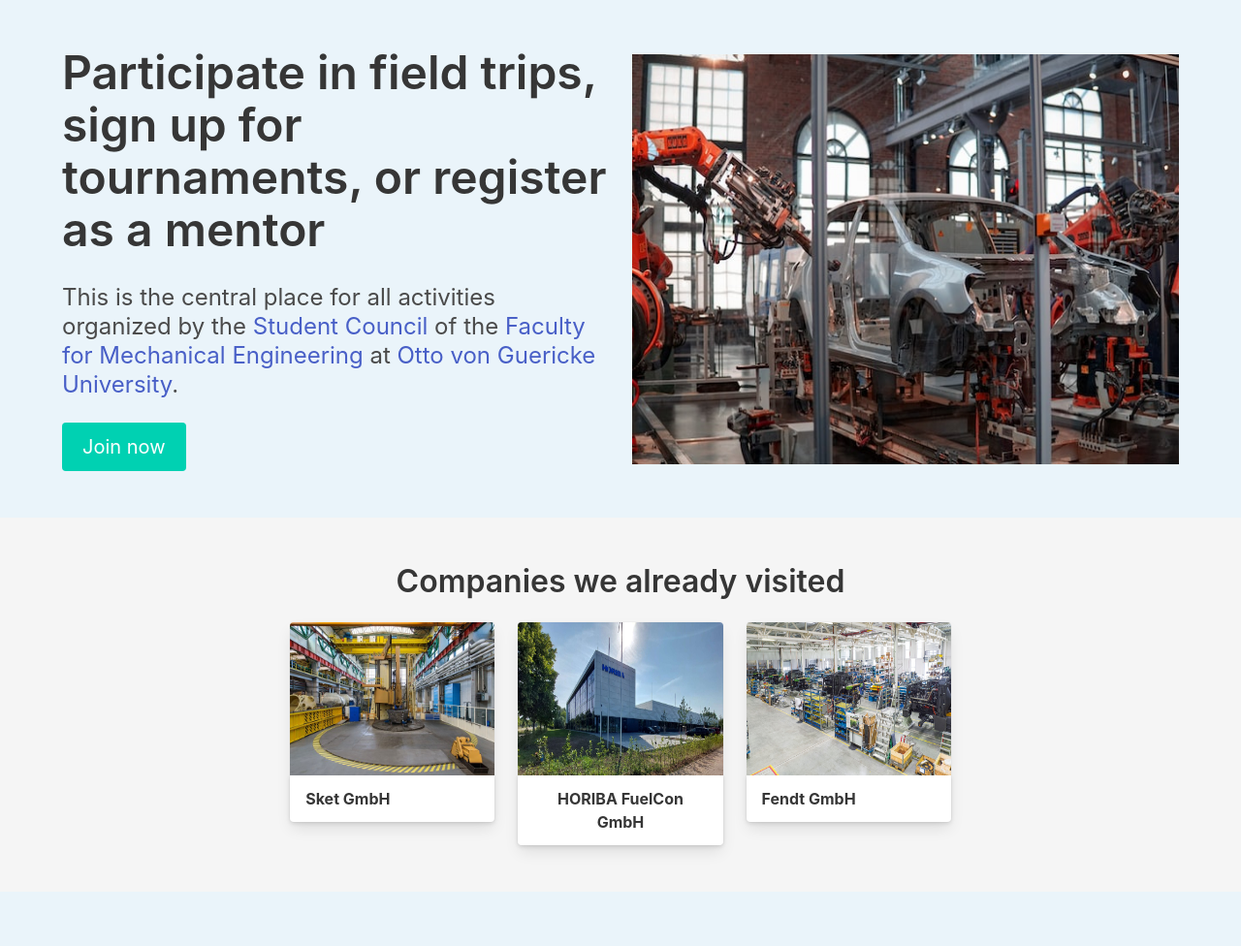
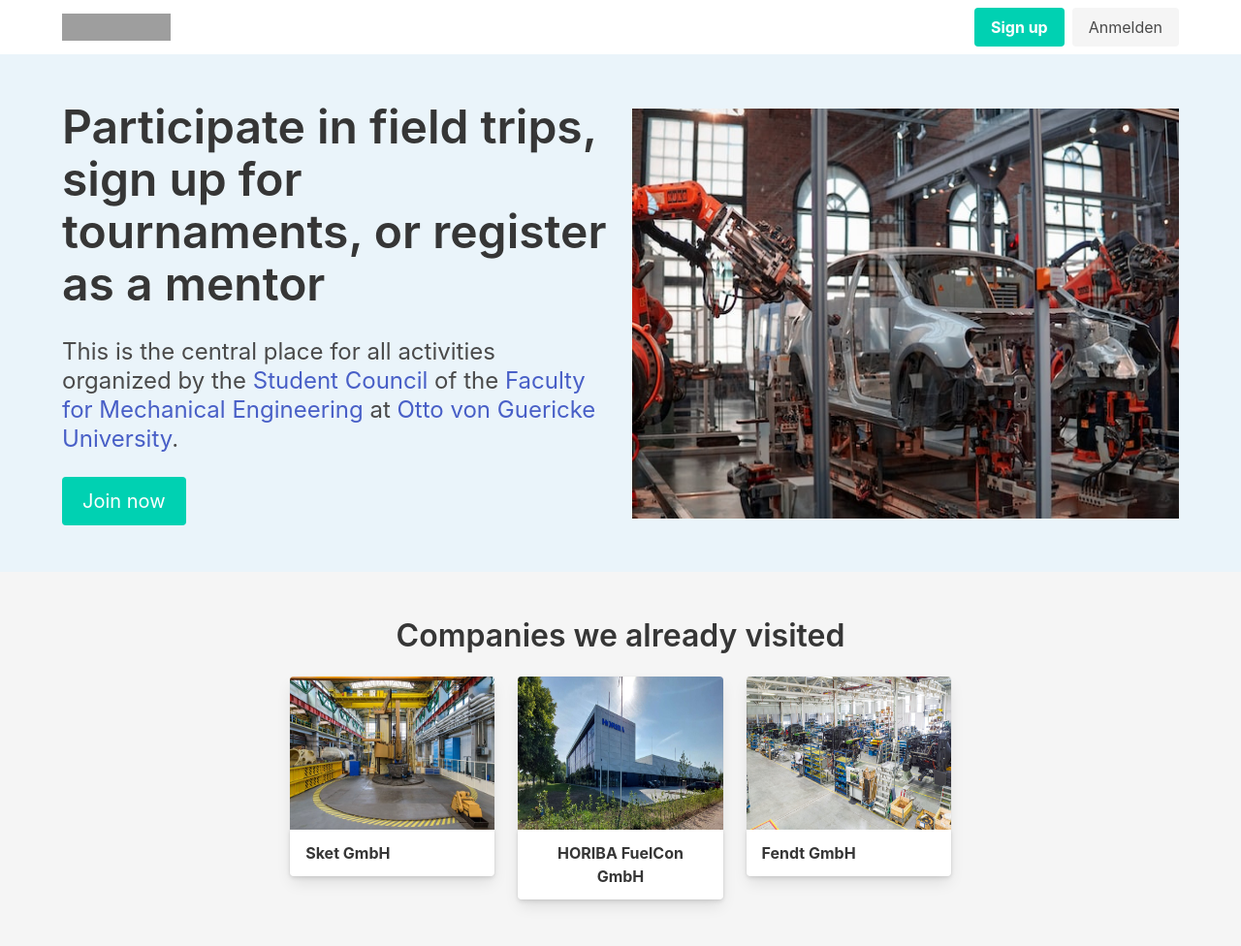
Before and after one commit to timptner/klubhaus, a Django app: page / in a window 1280 px wide. Shown: the whole page at 97% size. Before the commit the page ends 882 px from the top, so only its background shows below. Run offline with Django 4.2, Linux system fonts and the light colour scheme; grey boxes are pictures that could not be loaded.

Commit message:
Add main navigation

```diff
--- /dev/null
+++ b/farafmb/templates/_navbar.html
@@ -0,0 +1,52 @@
+{% load i18n %}
+<nav class="navbar" role="navigation" aria-label="main navigation">
+    <div class="container">
+        <div class="navbar-brand">
+            <a class="navbar-item" href="https://bulma.io">
+                <img src="https://bulma.io/images/bulma-logo.png" width="112" height="28">
+            </a>
+
+            <a role="button" class="navbar-burger" aria-label="menu" aria-expanded="false" data-target="navbarMain">
+                <span aria-hidden="true"></span>
+                <span aria-hidden="true"></span>
+                <span aria-hidden="true"></span>
+            </a>
+        </div>
+
+        <div id="navbarMain" class="navbar-menu">
+            {% if request.user.is_authenticated %}
+                <div class="navbar-start">
+                    <a class="navbar-item">
+                        {% trans "Field trips" %}
+                    </a>
+
+                    <a class="navbar-item">
+                        {% trans "Tournaments" %}
+                    </a>
+
+                    <a class="navbar-item">
+                        {% trans "Mentor" %}
+                    </a>
+                </div>
+            {% endif %}
+
+            <div class="navbar-end">
+                {% if request.user.is_authenticated %}
+                    <a class="navbar-item">
+                        {% trans "Account" %}
+                    </a>
+                {% else %}
+                    <div class="navbar-item">
+                        <div class="buttons">
+                            <a class="button is-primary">
+                                <strong>{% trans "Sign up" %}</strong>
+                            </a>
+
+                            <a class="button is-light">{% trans "Log in" %}</a>
+                        </div>
+                    </div>
+                {% endif %}
+            </div>
+        </div>
+    </div>
+</nav>
--- a/farafmb/templates/base.html
+++ b/farafmb/templates/base.html
@@ -8,6 +8,9 @@
     <link rel="stylesheet" href="https://cdn.jsdelivr.net/npm/bulma@0.9.4/css/bulma.min.css">
 </head>
 <body style="background-color: #eaf4fa">
+
+{% include '_navbar.html' %}
+
 {% block page %}
     <section class="section">
         <div class="container">
@@ -17,5 +20,6 @@
         </div>
     </section>
 {% endblock %}
+
 </body>
 </html>
```
